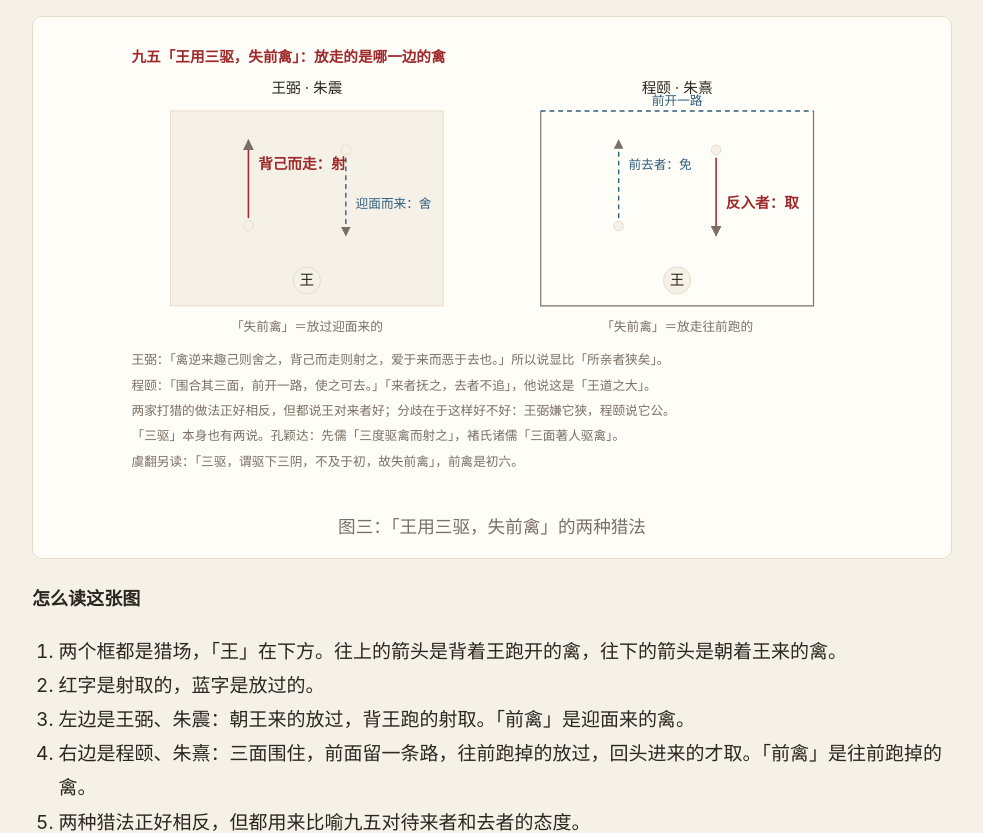
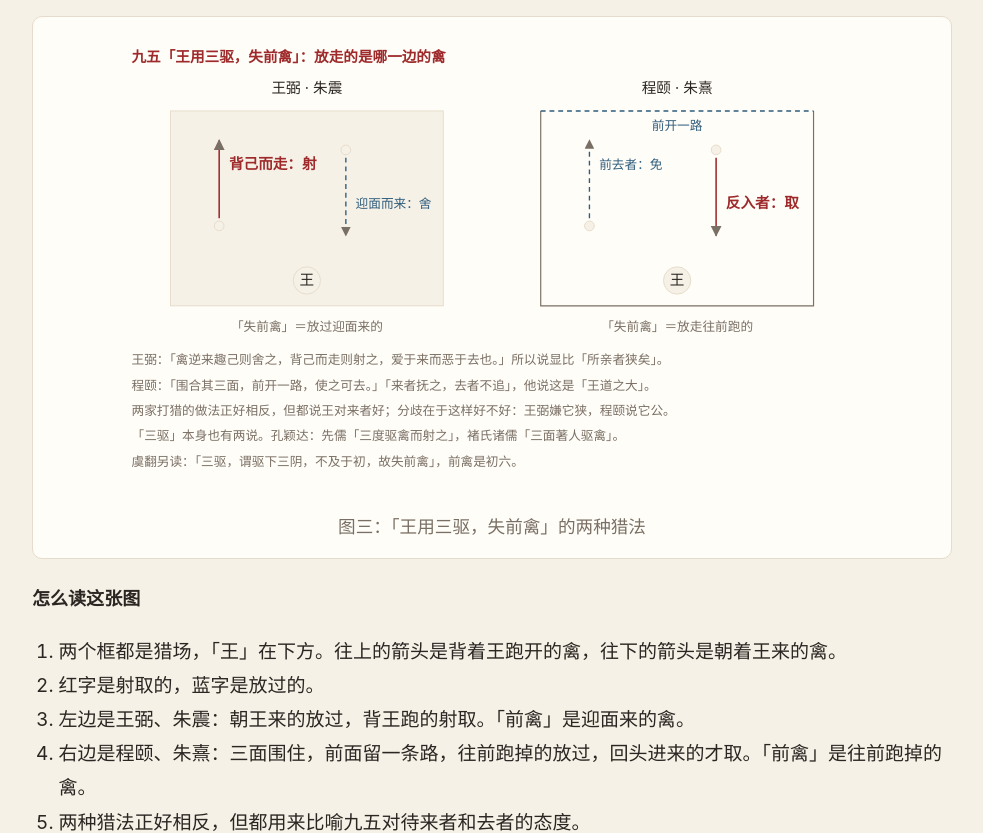
Before and after one commit to lidieburich-sys/Dream-of-the-Red-Chamber-Explained, a plain HTML site: page zhouyi/lesson09.html in a window 1280 px wide. Shown: the part 5909-6742 px from the top of the page, without its empty margins (148-1131 px from the left). Drawn offline with Linux system fonts and the light colour scheme.

Commit message:
第九课图三：调整标注位置，避免文字压线
Co-Authored-By: Claude Opus 5.5 <noreply@anthropic.com>

```diff
--- a/zhouyi/lesson09.html
+++ b/zhouyi/lesson09.html
@@ -231,21 +231,21 @@
 <rect class="box" x="60" y="80" width="280" height="200" rx="0"/>
 <circle cx="200.0" cy="254" r="14" class="box"/>
 <text class="t" x="200.0" y="259" text-anchor="middle">王</text>
-<path class="lna" d="M140.0 190 L140.0 110" marker-end="url(#m9c)" style="color:var(--red)"/>
-<circle cx="140.0" cy="198" r="5" class="box"/>
-<text class="ta" x="150.0" y="140" text-anchor="start">背己而走：射</text>
+<path class="lna" d="M110.0 190 L110.0 110" marker-end="url(#m9c)" style="color:var(--red)"/>
+<circle cx="110.0" cy="198" r="5" class="box"/>
+<text class="ta" x="120.0" y="140" text-anchor="start">背己而走：射</text>
 <circle cx="240.0" cy="120" r="5" class="box"/>
 <path class="lnb" d="M240.0 128 L240.0 208" marker-end="url(#m9c)" style="color:var(--blue)"/>
 <text class="tb" x="250.0" y="180" text-anchor="start">迎面而来：舍</text>
 <text class="t" x="580" y="62" text-anchor="middle">程颐 · 朱熹</text>
 <path class="ln" d="M440 80 L440 280 L720 280 L720 80" fill="none"/>
 <path class="lnb" d="M440 80 L720 80" fill="none" style="color:var(--blue)"/>
-<text class="tb" x="580.0" y="74" text-anchor="middle">前开一路</text>
+<text class="tb" x="580.0" y="100" text-anchor="middle">前开一路</text>
 <circle cx="580.0" cy="254" r="14" class="box"/>
 <text class="t" x="580.0" y="259" text-anchor="middle">王</text>
-<path class="lnb" d="M520.0 190 L520.0 110" marker-end="url(#m9c)" style="color:var(--blue)"/>
-<circle cx="520.0" cy="198" r="5" class="box"/>
-<text class="tb" x="530.0" y="140" text-anchor="start">前去者：免</text>
+<path class="lnb" d="M490.0 190 L490.0 110" marker-end="url(#m9c)" style="color:var(--blue)"/>
+<circle cx="490.0" cy="198" r="5" class="box"/>
+<text class="tb" x="500.0" y="140" text-anchor="start">前去者：免</text>
 <circle cx="620.0" cy="120" r="5" class="box"/>
 <path class="lna" d="M620.0 128 L620.0 208" marker-end="url(#m9c)" style="color:var(--red)"/>
 <text class="ta" x="630.0" y="180" text-anchor="start">反入者：取</text>
```
